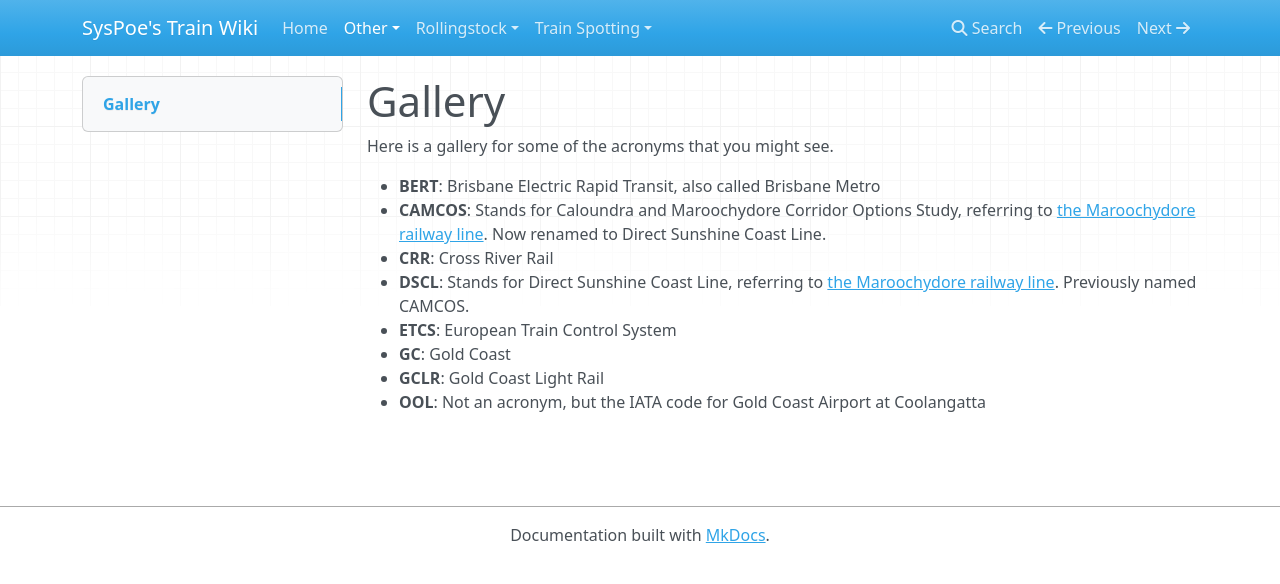
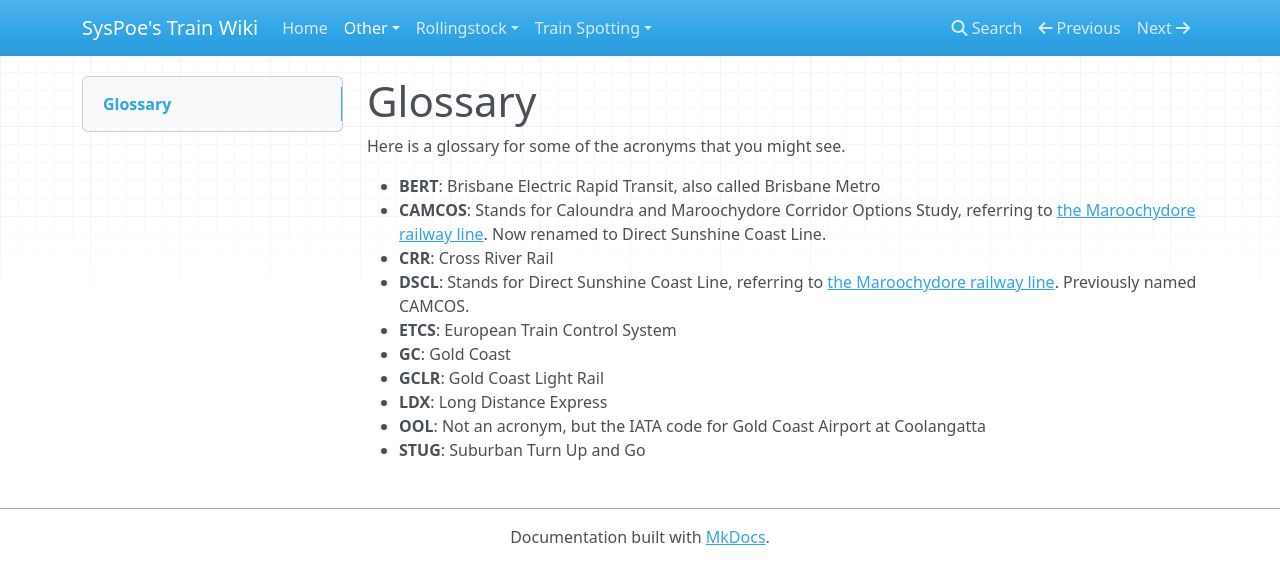
Before and after one commit to SysPoe/train-wiki, an MkDocs documentation site: the page built from docs/Other/Glossary.md, in a window 1280 px wide. Shown: the top 584 px of the page. Built offline with MkDocs 1.6.1, drawn with Linux system fonts in a browser that asks for light colours; nearby versions of some CDN libraries.

Commit message:
Update glossary

```diff
--- a/docs/Other/Gallery.md
+++ b/docs/Other/Glossary.md
@@ -1,5 +1,5 @@
-# Gallery
-Here is a gallery for some of the acronyms that you might see.
+# Glossary
+Here is a glossary for some of the acronyms that you might see.
 
 - **BERT**: Brisbane Electric Rapid Transit, also called Brisbane Metro
 - **CAMCOS**: Stands for Caloundra and Maroochydore Corridor Options Study, referring to [the Maroochydore railway line](https://en.wikipedia.org/wiki/Maroochydore_railway_line). Now renamed to Direct Sunshine Coast Line.
@@ -8,4 +8,6 @@ Here is a gallery for some of the acronyms that you might see.
 - **ETCS**: European Train Control System
 - **GC**: Gold Coast
 - **GCLR**: Gold Coast Light Rail
+- **LDX**: Long Distance Express
 - **OOL**: Not an acronym, but the IATA code for Gold Coast Airport at Coolangatta
+- **STUG**: Suburban Turn Up and Go
```
